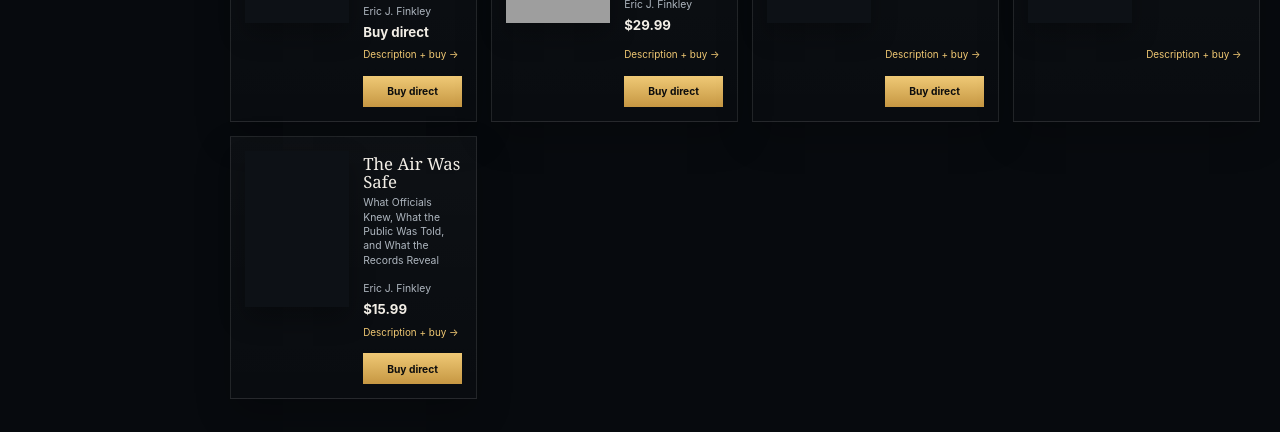
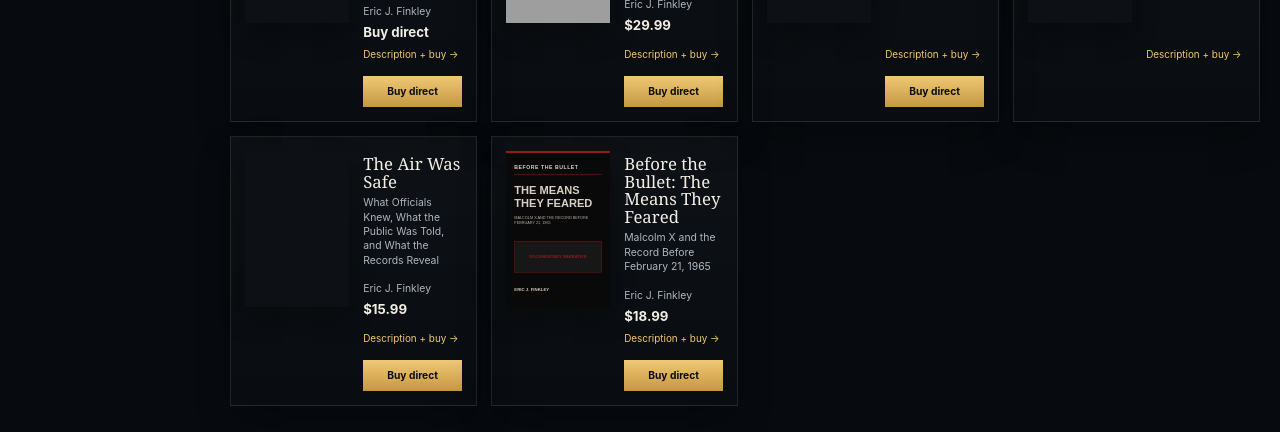
Before and after one commit to Dreadnaught7/ConsonanceStore, a Next.js app: page / in a window 1280 px wide. Shown: the part 840-1272 px from the top of the page. Built offline with nearby package versions, Linux system fonts and the light colour scheme; grey boxes are pictures that could not be loaded.

Commit message:
Add Malcolm X to storefront catalog

```diff
--- a/app/page.tsx
+++ b/app/page.tsx
@@ -2,6 +2,7 @@
 
 import React, { useEffect, useRef } from "react";
 import { STORE_PRODUCTS } from "@/lib/catalog";
+import { MALCOLM_PRODUCT } from "@/lib/malcolm";
 
 const HERO_IMAGE = "https://images.unsplash.com/photo-1432183163557-d2779f981bd3?auto=format&fit=crop&q=88&w=2400";
 
@@ -31,7 +32,7 @@ export default function HomePage() {
     };
   }, []);
 
-  const featured = STORE_PRODUCTS;
+  const featured = [...STORE_PRODUCTS, MALCOLM_PRODUCT];
 
   return (
     <main className="store-page">
```
